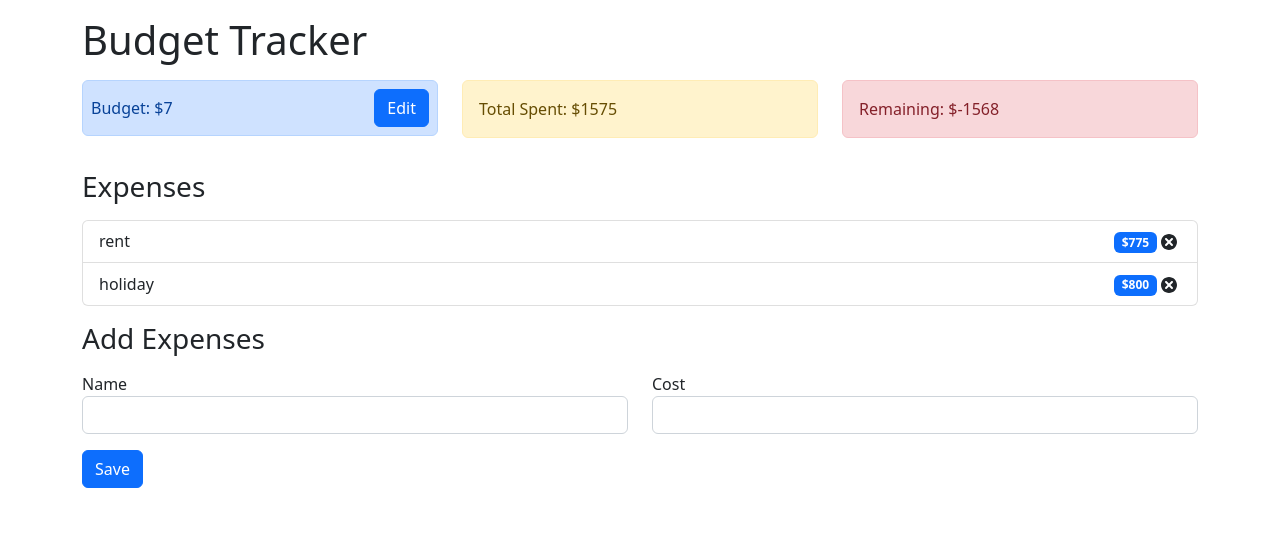
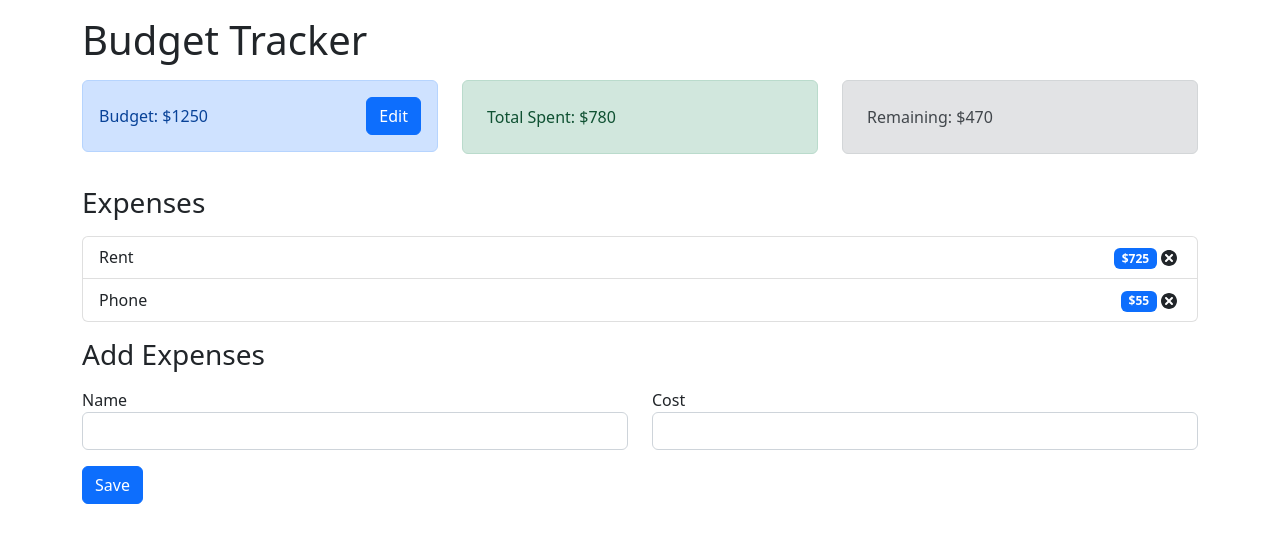
Before and after one commit to vanshajvohra/budget-tracker, a React (Create React App) app: page / in a window 1280 px wide. Shown: the top 542 px of the page. Built offline with nearby package versions, Linux system fonts and the light colour scheme.

Commit message:
fixed ui & initial state

```diff
--- a/src/components/Budget.js
+++ b/src/components/Budget.js
@@ -20,7 +20,7 @@ const Budget = () => {
 	};
 
 	return (
-		<div class='alert alert-primary p-2  d-flex align-items-center justify-content-between'>
+		<div class='alert alert-primary p-3  d-flex align-items-center justify-content-between'>
 			{isEditing ? (
 				<EditBudget handleSaveClick={handleSaveClick} budget={budget} />
 			) : (
--- a/src/components/ExpenseTotal.js
+++ b/src/components/ExpenseTotal.js
@@ -10,7 +10,7 @@ const App = () => {
     const alertTypetwo = total > 1000 ? 'alert-warning' : 'alert-success';
 
     return (
-        <div className={`alert p-3 ${alertTypetwo}`}>
+        <div className={`alert p-4 ${alertTypetwo}`}>
             <span>Total Spent: ${total}</span>
         </div>
     )
--- a/src/components/Remaining.js
+++ b/src/components/Remaining.js
@@ -10,7 +10,7 @@ const App = () => {
     const alertType = totalExpenses > budget ? 'alert-danger' : 'alert-secondary';
 
     return (
-        <div className={`alert p-3 ${alertType}`}>
+        <div className={`alert p-4 ${alertType}`}>
             <span>Remaining: ${budget - totalExpenses}</span>
         </div>
     )
--- a/src/context/AppContext.js
+++ b/src/context/AppContext.js
@@ -26,10 +26,10 @@ const AppReducer = (state, action) => {
 
 // initial state when the app loads
 const initialState = {
-    budget: 7,
+    budget: 1250,
     expenses: [
-        { id: 22, name: 'rent', cost: 775},
-        { id: 222, name: 'holiday', cost: 800}
+        { id: 22, name: 'Rent', cost: 725},
+        { id: 222, name: 'Phone', cost: 55}
     ],
 };
 
```
